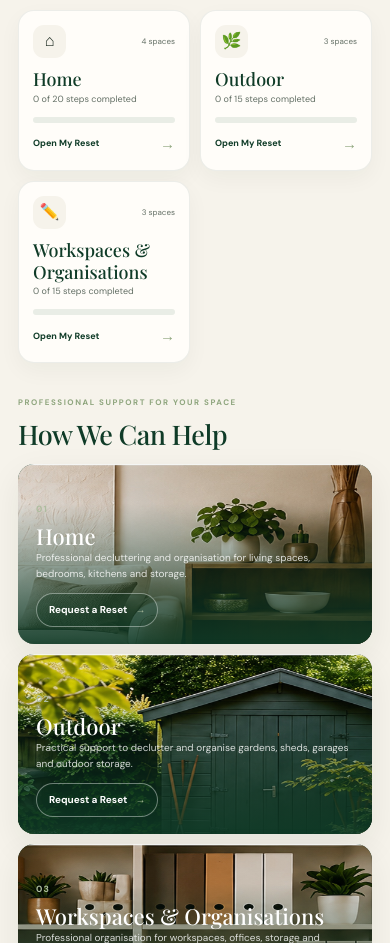
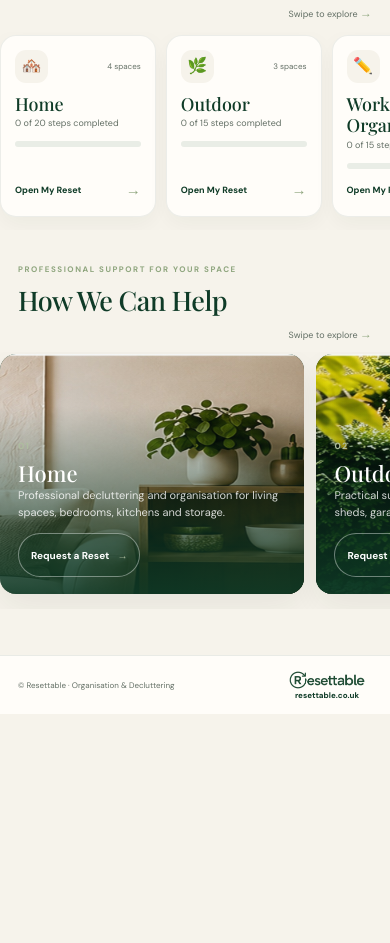
Before and after one commit to Sinphz/resettable-app, a plain HTML site: page index.html in a window 390 px wide. Shown: the part 1057-2000 px from the top of the page. After the commit the page ends 1838 px from the top, so only its background shows below. Drawn offline with nearby package versions, Linux system fonts and the light colour scheme; a web font is replaced by a local one.

Commit message:
Refine app navigation settings and swipeable cards

```diff
--- a/index.html
+++ b/index.html
@@ -18,7 +18,7 @@
   <link rel="preconnect" href="https://fonts.gstatic.com" crossorigin>
   <link href="https://fonts.googleapis.com/css2?family=DM+Sans:wght@400;500;600;700&family=Playfair+Display:ital,wght@0,500;0,600;1,500&display=swap" rel="stylesheet">
   <link rel="stylesheet" href="styles.css">
-  <script src="script.js?v=backup-restore-v1" defer></script>
+  <script src="script.js?v=mobile-interface-v2" defer></script>
 </head>
 <body>
   <header class="app-header">
@@ -34,6 +34,9 @@
         <button type="button" data-view="about">About</button>
       </nav>
       <a class="header-link" href="https://resettable.co.uk" target="_blank" rel="noopener">Visit website <span aria-hidden="true">↗</span></a>
+      <button class="settings-button" type="button" id="openSettings" aria-label="Open Settings" title="Settings">
+        <svg aria-hidden="true" viewBox="0 0 24 24" focusable="false"><path d="M12 8.25a3.75 3.75 0 1 0 0 7.5 3.75 3.75 0 0 0 0-7.5Z"/><path d="m19.4 15 .08.08a1.8 1.8 0 1 1-2.55 2.55l-.08-.08a1.8 1.8 0 0 0-3.07 1.27v.23a1.8 1.8 0 1 1-3.6 0v-.12a1.8 1.8 0 0 0-3.07-1.27l-.08.08a1.8 1.8 0 1 1-2.55-2.55l.08-.08a1.8 1.8 0 0 0-1.27-3.07H3.2a1.8 1.8 0 1 1 0-3.6h.12a1.8 1.8 0 0 0 1.27-3.07l-.08-.08a1.8 1.8 0 1 1 2.55-2.55l.08.08a1.8 1.8 0 0 0 3.07-1.27V3.2a1.8 1.8 0 1 1 3.6 0v.12a1.8 1.8 0 0 0 3.07 1.27l.08-.08a1.8 1.8 0 1 1 2.55 2.55l-.08.08a1.8 1.8 0 0 0 1.27 3.07h.23a1.8 1.8 0 1 1 0 3.6h-.12A1.8 1.8 0 0 0 19.4 15Z"/></svg>
+      </button>
     </div>
   </header>
 
@@ -86,12 +89,14 @@
           <div><p class="eyebrow">CHOOSE YOUR NEXT STEP</p><h2>Explore My Reset</h2></div>
           <button class="text-link" type="button" data-go="rooms">See all spaces <span aria-hidden="true">→</span></button>
         </div>
-        <div class="room-card-grid" id="categoryCards"></div>
+        <p class="scroll-hint">Swipe to explore <span aria-hidden="true">→</span></p>
+        <div class="room-card-grid" id="categoryCards" tabindex="0" role="region" aria-label="Explore My Reset categories"></div>
 
         <div class="section-heading service-heading">
           <div><p class="eyebrow">PROFESSIONAL SUPPORT FOR YOUR SPACE</p><h2>How We Can Help</h2></div>
         </div>
-        <div class="service-grid">
+        <p class="scroll-hint">Swipe to explore <span aria-hidden="true">→</span></p>
+        <div class="service-grid" tabindex="0" role="region" aria-label="Professional Resettable services">
           <article class="service-card"><img src="assets/home-card.jpg" alt="Bright, organised home interior" loading="lazy"><div class="service-copy"><span>01</span><h3>Home</h3><p>Professional decluttering and organisation for living spaces, bedrooms, kitchens and storage.</p><button class="service-explore" type="button" data-category="home">Request a Reset <span aria-hidden="true">→</span></button></div></article>
           <article class="service-card"><img src="assets/outdoor-card.jpg" alt="A welcoming outdoor space" loading="lazy"><div class="service-copy"><span>02</span><h3>Outdoor</h3><p>Practical support to declutter and organise gardens, sheds, garages and outdoor storage.</p><button class="service-explore" type="button" data-category="outdoor">Request a Reset <span aria-hidden="true">→</span></button></div></article>
           <article class="service-card"><img src="assets/workspaces-card.jpg" alt="A calm, organised workspace" loading="lazy"><div class="service-copy"><span>03</span><h3>Workspaces &amp; Organisations</h3><p>Professional organisation for workspaces, offices, storage and shared areas.</p><button class="service-explore" type="button" data-category="workspaces">Request a Reset <span aria-hidden="true">→</span></button></div></article>
@@ -171,11 +176,6 @@
         <article class="about-story panel"><span class="pill">OUR APPROACH</span><h2>Practical. Respectful. Judgement-free.</h2><p>Resettable offers organisation and decluttering for homes, outdoor spaces and workspaces in Islington, North London and surrounding areas.</p><p>From a focused tidy to a complete organisational reset, every project is tailored to your needs.</p><div class="about-contact"><a href="tel:+442080885636">020 8088 5636</a><a href="https://wa.me/442080885636?text=Hi%20Resettable%2C%20I%27d%20like%20some%20help%20organising%20my%20space.%20Could%20we%20discuss%20a%20reset%3F" target="_blank" rel="noopener">WhatsApp</a></div><a class="button button-dark" href="https://resettable.co.uk" target="_blank" rel="noopener">Visit resettable.co.uk <span aria-hidden="true">↗</span></a></article>
         <article class="about-services panel"><span class="pill">OUR SERVICES</span><div class="service-option"><span class="option-mark">◷</span><div><h3>Quick Reset</h3><p>For smaller spaces or focused jobs.</p></div></div><div class="service-option"><span class="option-mark">⌂</span><div><h3>Full Reset</h3><p>For larger, more involved spaces that need deeper sorting and organisation.</p></div></div><button class="text-link" type="button" data-go="request">Ask us about a reset <span aria-hidden="true">→</span></button></article>
       </div>
-      <section class="data-backup panel" aria-labelledby="dataBackupTitle">
-        <div class="data-backup-copy"><span class="pill">YOUR RESET DATA</span><h2 id="dataBackupTitle">Backup &amp; Restore</h2><p>Your progress is saved on this device. Back up your Reset data to a file and keep it somewhere safe.</p></div>
-        <div class="data-backup-actions"><button class="button button-soft" type="button" id="backupDataButton">Back Up My Reset</button><button class="button button-soft" type="button" id="restoreDataButton">Restore My Reset</button><input id="restoreFileInput" type="file" accept="application/json,.json" hidden></div>
-        <p id="backupRestoreStatus" class="backup-restore-status" role="status" aria-live="polite"></p>
-      </section>
       <section class="about-process panel" aria-labelledby="aboutProcessTitle">
         <div class="about-process-heading"><span class="pill">HOW IT WORKS</span><h2 id="aboutProcessTitle">A clear plan, together</h2></div>
         <ol class="about-process-steps">
@@ -185,9 +185,19 @@
         </ol>
       </section>
     </section>
+
+    <section id="settings" class="view content-wrap inner-view" hidden>
+      <div class="settings-topline"><button class="button button-soft settings-back" type="button" id="settingsBack"><span aria-hidden="true">←</span> Back</button></div>
+      <div class="page-intro"><p class="eyebrow">YOUR APP PREFERENCES</p><h1>Settings</h1><p>Manage your saved Reset data on this device.</p></div>
+      <section class="data-backup panel" aria-labelledby="dataBackupTitle">
+        <div class="data-backup-copy"><span class="pill">YOUR RESET DATA</span><h2 id="dataBackupTitle">Backup &amp; Restore</h2><p>Your progress is saved on this device. Back up your Reset data to a file and keep it somewhere safe.</p></div>
+        <div class="data-backup-actions"><button class="button button-soft" type="button" id="backupDataButton">Back Up My Reset</button><button class="button button-soft" type="button" id="restoreDataButton">Restore My Reset</button><input id="restoreFileInput" type="file" accept="application/json,.json" hidden></div>
+        <p id="backupRestoreStatus" class="backup-restore-status" role="status" aria-live="polite"></p>
+      </section>
+    </section>
   </main>
 
-  <footer class="app-footer"><div class="footer-inner"><span>© Resettable · Organisation &amp; Decluttering</span><a href="https://resettable.co.uk" target="_blank" rel="noopener">Visit resettable.co.uk ↗</a></div></footer>
+  <footer class="app-footer"><div class="footer-inner"><span>© Resettable · Organisation &amp; Decluttering</span><a class="footer-brand-link" href="https://resettable.co.uk" target="_blank" rel="noopener" aria-label="Visit resettable.co.uk"><img src="assets/resettable-future-logo.png" alt="Resettable"><span>resettable.co.uk</span></a></div></footer>
   <nav class="mobile-nav" aria-label="Mobile navigation">
     <button type="button" data-view="home" class="active"><span aria-hidden="true">⌂</span>Home</button>
     <button type="button" data-view="rooms"><span aria-hidden="true">▦</span>My Reset</button>
--- a/script.js
+++ b/script.js
@@ -306,7 +306,7 @@ function renderDashboard() {
     const marker = document.createElement("span");
     marker.className = "room-emoji";
     marker.setAttribute("aria-hidden", "true");
-    marker.textContent = category.id === "home" ? "⌂" : category.id === "outdoor" ? "🌿" : "✏️";
+    marker.textContent = category.id === "home" ? "🏘️" : category.id === "outdoor" ? "🌿" : "✏️";
     const count = document.createElement("span");
     count.className = "room-card-count";
     count.textContent = `${group.length} spaces`;
@@ -911,9 +911,15 @@ $("#deleteCustomSpace").addEventListener("click", () => {
   renderRoom();
 });
 
+let currentViewId = "home";
+let settingsReturnView = "home";
+
 function showView(viewId) {
   const view = document.getElementById(viewId);
   if (!view || !view.classList.contains("view")) return;
+
+  if (viewId === "settings" && currentViewId !== "settings") settingsReturnView = currentViewId;
+  currentViewId = viewId;
 
   $$(".view").forEach(section => {
     section.hidden = section.id !== viewId;
@@ -930,6 +936,9 @@ function showView(viewId) {
   if (viewId === "rooms") renderRoom();
   window.scrollTo({ top: 0, behavior: "smooth" });
 }
+
+$("#openSettings").addEventListener("click", () => showView("settings"));
+$("#settingsBack").addEventListener("click", () => showView(settingsReturnView));
 
 $$('[data-view]').forEach(button => {
   button.addEventListener("click", event => {
--- a/service-worker.js
+++ b/service-worker.js
@@ -1,6 +1,6 @@
 // Bump this release value when preparing a new app release.
 const CACHE_PREFIX = "resettable-app-";
-const CACHE_NAME = `${CACHE_PREFIX}v1.10.0`;
+const CACHE_NAME = `${CACHE_PREFIX}v1.11.0`;
 const SCOPE_URL = new URL(self.registration.scope);
 const SHELL_URL = new URL("./index.html", SCOPE_URL).href;
 
@@ -8,7 +8,7 @@ const SHELL_URL = new URL("./index.html", SCOPE_URL).href;
 const CORE_FILES = [
   "index.html",
   "styles.css",
-  "script.js?v=backup-restore-v1",
+  "script.js?v=mobile-interface-v2",
   "manifest.webmanifest",
   "assets/resettable-future-logo.png",
   "assets/hero-desktop.jpg",
--- a/styles.css
+++ b/styles.css
@@ -20,19 +20,23 @@ button, input, select, textarea { font: inherit; }
 button { color: inherit; }
 img { display: block; max-width: 100%; }
 a { color: inherit; text-decoration: none; }
+:focus-visible { outline: 3px solid var(--sage); outline-offset: 3px; }
 [hidden] { display: none !important; }
 
 .app-header { position: sticky; top: 0; z-index: 20; background: rgba(255, 253, 249, .94); border-bottom: 1px solid rgba(15, 59, 39, .08); backdrop-filter: blur(14px); }
-.header-inner { width: min(1280px, 100%); min-height: 76px; margin: auto; padding: 0 28px; display: flex; align-items: center; justify-content: space-between; gap: 24px; }
+.header-inner { position: relative; width: min(1280px, 100%); min-height: 76px; margin: auto; padding: 0 28px; display: flex; align-items: center; justify-content: space-between; gap: 18px; }
 .brand { display: flex; flex-direction: column; align-items: center; gap: 1px; flex: 0 0 auto; }
 .brand img { width: 154px; height: auto; }
 .brand span { color: var(--deep); font-size: 9px; font-weight: 700; letter-spacing: .24em; }
 .topnav { display: flex; align-items: center; gap: 6px; }
-.topnav button { border: 0; border-radius: 999px; padding: 10px 15px; color: var(--muted); background: transparent; cursor: pointer; font-size: 13px; font-weight: 600; transition: color .2s, background .2s; }
+.topnav button { display: inline-flex; min-height: 40px; align-items: center; justify-content: center; border: 0; border-radius: 999px; padding: 0 15px; color: var(--muted); background: transparent; cursor: pointer; font-size: 13px; font-weight: 600; line-height: 1; white-space: nowrap; transition: color .2s, background .2s; }
 .topnav button:hover, .topnav button.active { color: var(--deep); background: #eaf0e7; }
 .topnav button.active { font-weight: 700; }
 .header-link { color: var(--deep); font-size: 12px; font-weight: 700; white-space: nowrap; }
 .header-link span { color: var(--sage); }
+.settings-button { display: grid; width: 42px; height: 42px; flex: 0 0 auto; place-items: center; border: 1px solid rgba(15,59,39,.12); border-radius: 50%; color: var(--deep); background: var(--paper); cursor: pointer; }
+.settings-button:hover { background: #edf1e9; }
+.settings-button svg { width: 19px; height: 19px; fill: none; stroke: currentColor; stroke-linecap: round; stroke-linejoin: round; stroke-width: 1.6; }
 
 .app-main { min-height: calc(100vh - 160px); }
 .welcome-hero { position: relative; min-height: 395px; overflow: hidden; background: #e8e6db; }
@@ -78,32 +82,37 @@ a { color: inherit; text-decoration: none; }
 .text-link:hover span { transform: translateX(3px); }
 .spaces-heading { margin-top: 42px; }
 .room-card-grid { display: grid; grid-template-columns: repeat(3, minmax(0, 1fr)); gap: 14px; }
-.room-card { min-width: 0; padding: 18px; border: 1px solid rgba(15,59,39,.08); border-radius: 18px; background: var(--paper); box-shadow: 0 8px 22px rgba(29,43,33,.045); transition: transform .2s, box-shadow .2s; }
+.room-card { display: flex; min-width: 0; flex-direction: column; padding: 18px; border: 1px solid rgba(15,59,39,.08); border-radius: 18px; background: var(--paper); box-shadow: 0 8px 22px rgba(29,43,33,.045); transition: transform .2s, box-shadow .2s; }
 .room-card:hover { transform: translateY(-3px); box-shadow: var(--shadow); }
 .room-card-top { display: flex; align-items: center; justify-content: space-between; gap: 8px; }
 .room-emoji { display: grid; width: 38px; height: 38px; place-items: center; border-radius: 13px; background: var(--cream); font-size: 18px; }
 .room-card-count { color: var(--muted); font-size: 10px; }
 .room-card h3 { margin: 14px 0 2px; color: var(--deep); font: 500 20px/1.2 "Playfair Display", Georgia, serif; }
 .room-card p { margin: 0; color: var(--muted); font-size: 11px; }
-.room-card .progress-track { margin: 13px 0 12px; }
-.room-card-action { display: flex; width: 100%; align-items: center; justify-content: space-between; border: 0; padding: 0; color: var(--deep); background: none; cursor: pointer; font-size: 10px; font-weight: 700; }
+.room-card .progress-track { margin: auto 0 12px; }
+.room-card-action { display: flex; width: 100%; align-items: center; justify-content: space-between; margin-top: auto; border: 0; padding: 0; color: var(--deep); background: none; cursor: pointer; font-size: 10px; font-weight: 700; }
 .room-card-action span { color: var(--sage); font-size: 15px; }
 .service-heading { margin-top: 42px; }
 .service-grid { display: grid; grid-template-columns: repeat(3, minmax(0, 1fr)); gap: 16px; }
-.service-card { position: relative; min-height: 215px; overflow: hidden; border-radius: 18px; background: var(--deep); box-shadow: var(--shadow); }
+.service-card { position: relative; min-height: 240px; overflow: hidden; border-radius: 18px; background: var(--deep); box-shadow: var(--shadow); scroll-snap-align: start; }
 .service-card::after { position: absolute; inset: 0; content: ""; background: linear-gradient(0deg, rgba(15,59,39,.9), rgba(15,59,39,.03) 78%); }
 .service-card img { position: absolute; width: 100%; height: 100%; object-fit: cover; transition: transform .4s; }
 .service-card:hover img { transform: scale(1.04); }
 .service-copy { position: absolute; z-index: 1; right: 18px; bottom: 17px; left: 18px; color: #fff; }
 .service-copy > span { color: var(--sage-light); font-size: 9px; font-weight: 700; letter-spacing: .14em; }
 .service-copy h3 { margin: 4px 0 2px; font: 500 23px/1.1 "Playfair Display", Georgia, serif; }
-.service-copy p { margin: 0; color: rgba(255,255,255,.82); font-size: 10px; }
-.service-explore { display: inline-flex; align-items: center; gap: 8px; margin-top: 12px; border: 1px solid rgba(255,255,255,.4); border-radius: 999px; padding: 8px 12px; color: white; background: rgba(15,59,39,.28); cursor: pointer; font-size: 10px; font-weight: 700; transition: background .2s, border-color .2s; }
+.service-copy p { margin: 0; color: rgba(255,255,255,.82); font-size: 11px; }
+.service-explore { display: inline-flex; min-height: 44px; align-items: center; gap: 8px; margin-top: 12px; border: 1px solid rgba(255,255,255,.4); border-radius: 999px; padding: 8px 12px; color: white; background: rgba(15,59,39,.28); cursor: pointer; font-size: 10px; font-weight: 700; transition: background .2s, border-color .2s; }
 .service-explore:hover { border-color: var(--sage-light); background: rgba(15,59,39,.68); }
+.service-explore:focus-visible { outline: none; box-shadow: 0 0 0 3px var(--sage-light); }
 .service-explore span { color: var(--sage-light); }
+.scroll-hint { display: none; }
 
 .inner-view { min-height: calc(100vh - 160px); }
 .page-intro { margin-bottom: 30px; }
+.settings-topline { margin-bottom: 14px; }
+.settings-back { min-height: 42px; gap: 9px; padding: 0 16px; }
+.settings-back span { font-size: 16px; }
 .page-intro h1 { font-size: clamp(39px, 5vw, 55px); }
 .page-intro > p:last-child { margin: 12px 0 0; color: var(--muted); font-size: 14px; }
 .room-tabs { display: flex; gap: 9px; overflow-x: auto; padding: 2px 2px 18px; scrollbar-width: thin; }
@@ -265,6 +274,9 @@ a { color: inherit; text-decoration: none; }
 .app-footer { border-top: 1px solid rgba(15,59,39,.09); background: var(--paper); }
 .footer-inner { display: flex; width: min(1184px, 100%); min-height: 58px; align-items: center; justify-content: space-between; gap: 16px; margin: auto; padding: 10px 28px; color: var(--muted); font-size: 10px; }
 .footer-inner a { color: var(--deep); font-weight: 700; }
+.footer-brand-link { display: flex; min-width: 100px; flex-direction: column; align-items: center; gap: 1px; }
+.footer-brand-link img { width: 88px; height: auto; }
+.footer-brand-link span { font-size: 8px; line-height: 1.2; }
 .mobile-nav { display: none; }
 
 @media (min-width: 1500px) { .welcome-hero { min-height: 440px; } }
@@ -272,7 +284,7 @@ a { color: inherit; text-decoration: none; }
   .header-inner { min-height: 70px; padding: 0 20px; }
   .brand img { width: 140px; }
   .topnav { gap: 0; }
-  .topnav button { padding: 9px 11px; font-size: 11px; }
+  .topnav button { padding: 0 11px; font-size: 11px; }
   .header-link { font-size: 10px; }
   .welcome-hero { min-height: 350px; }
   .hero-copy { padding: 56px 34px; }
@@ -280,9 +292,20 @@ a { color: inherit; text-decoration: none; }
   .summary-grid { grid-template-columns: repeat(2, minmax(0, 1fr)); }
   .support-summary { grid-column: 1 / -1; min-height: auto; }
   .support-summary .summary-foot { max-width: none; }
-  .room-card-grid { grid-template-columns: repeat(2, minmax(0, 1fr)); }
+  .room-card-grid { grid-template-columns: repeat(3, minmax(0, 1fr)); }
   .space-selector-grid { grid-template-columns: repeat(2, minmax(0, 1fr)); }
   .checklist-layout { grid-template-columns: minmax(0, 1.3fr) minmax(220px, .7fr); }
+}
+@media (max-width: 760px) {
+  .scroll-hint { display: block; margin: -6px 0 9px; color: var(--muted); font-size: 9px; text-align: right; }
+  .scroll-hint span { color: var(--sage); font-size: 12px; }
+  .room-card-grid, .service-grid { display: flex; align-items: stretch; overflow-x: auto; overscroll-behavior-inline: contain; scroll-snap-type: x mandatory; scrollbar-width: none; -webkit-overflow-scrolling: touch; }
+  .room-card-grid::-webkit-scrollbar, .service-grid::-webkit-scrollbar { display: none; }
+  .room-card-grid { gap: 12px; margin: 0 -22px; padding: 3px 22px 13px; }
+  .room-card { flex: 0 0 44%; min-width: 148px; max-width: 210px; scroll-snap-align: start; }
+  .service-grid { gap: 14px; margin: 0 -22px; padding: 2px 22px 15px; }
+  .service-card { flex: 0 0 min(86%, 330px); }
+  .room-card-grid:focus-visible, .service-grid:focus-visible { outline: 3px solid var(--sage); outline-offset: 3px; }
 }
 @media (max-width: 640px) {
   .data-backup { grid-template-columns: 1fr; gap: 12px; }
@@ -294,6 +317,7 @@ a { color: inherit; text-decoration: none; }
   .brand img { width: 142px; }
   .brand span { font-size: 8px; }
   .topnav, .header-link { display: none; }
+  .settings-button { position: absolute; top: 50%; right: 16px; transform: translateY(-50%); }
   .welcome-hero { min-height: 400px; }
   .hero-photo img { object-position: 58% center; }
   .hero-overlay { background: linear-gradient(90deg, rgba(246,243,235,.97), rgba(246,243,235,.82) 52%, rgba(246,243,235,.24)), linear-gradient(0deg, rgba(246,243,235,.15), transparent 60%); }
@@ -323,26 +347,26 @@ a { color: inherit; text-decoration: none; }
   .support-summary .summary-foot { margin: 4px 0 8px; }
   .spaces-heading, .service-heading { margin-top: 34px; }
   .spaces-heading .text-link { font-size: 9px; }
-  .room-card-grid { gap: 10px; }
+  .room-card-grid { gap: 10px; margin-right: -18px; margin-left: -18px; padding-right: 18px; padding-left: 18px; }
   .space-selector-grid { gap: 8px; margin: 0 -2px 17px; }
   .space-actions { justify-content: stretch; margin: -6px 0 13px; }
   .space-actions .button { width: 100%; min-height: 48px; }
   .space-choice { padding: 11px; border-radius: 14px; }
   .space-choice strong { font-size: 16px; }
-  .room-card { padding: 14px; border-radius: 16px; }
+  .room-card { flex-basis: 44%; min-width: 142px; padding: 14px; border-radius: 16px; }
   .room-emoji { width: 33px; height: 33px; border-radius: 11px; font-size: 16px; }
   .room-card-count { font-size: 8px; }
   .room-card h3 { margin-top: 11px; font-size: 18px; }
   .room-card p { font-size: 9px; }
   .room-card .progress-track { height: 6px; margin: 10px 0; }
   .room-card-action { font-size: 9px; }
-  .service-grid { grid-template-columns: 1fr; gap: 10px; }
+  .service-grid { gap: 12px; margin-right: -18px; margin-left: -18px; padding-right: 18px; padding-left: 18px; }
   .about-process { margin-top: 13px; }
   .about-process-heading { align-items: flex-start; flex-direction: column; gap: 9px; }
   .about-process-steps { grid-template-columns: 1fr; gap: 13px; }
-  .service-card { min-height: 180px; border-radius: 16px; }
+  .service-card { flex-basis: min(86%, 330px); min-height: 240px; border-radius: 16px; }
   .service-copy h3 { font-size: 22px; }
-  .service-copy p { font-size: 10px; }
+  .service-copy p { font-size: 11px; }
   .page-intro { margin-bottom: 24px; }
   .page-intro h1 { font-size: 43px; }
   .page-intro > p:last-child { font-size: 12px; }
@@ -372,7 +396,9 @@ a { color: inherit; text-decoration: none; }
   .aside-copy .eyebrow { font-size: 7px; }
   .aside-copy h2 { font-size: 21px; }
   .aside-copy > p:not(.eyebrow) { font-size: 10px; }
-  .footer-inner { min-height: 53px; padding: 8px 18px; font-size: 8px; }
+  .footer-inner { min-height: 58px; padding: 8px 18px; font-size: 8px; }
+  .footer-brand-link { min-width: 90px; }
+  .footer-brand-link img { width: 78px; }
   .mobile-nav { position: fixed; z-index: 30; right: 0; bottom: 0; left: 0; display: grid; grid-template-columns: repeat(4, 1fr); padding: 6px 8px calc(7px + env(safe-area-inset-bottom)); border-top: 1px solid rgba(15,59,39,.1); background: rgba(255,253,249,.97); backdrop-filter: blur(16px); }
   .mobile-nav button { display: flex; min-height: 48px; flex-direction: column; align-items: center; justify-content: center; gap: 1px; border: 0; border-radius: 13px; color: #7a847b; background: transparent; cursor: pointer; font-size: 8px; font-weight: 600; }
   .mobile-nav button span { font-size: 18px; line-height: 1.1; }
```
